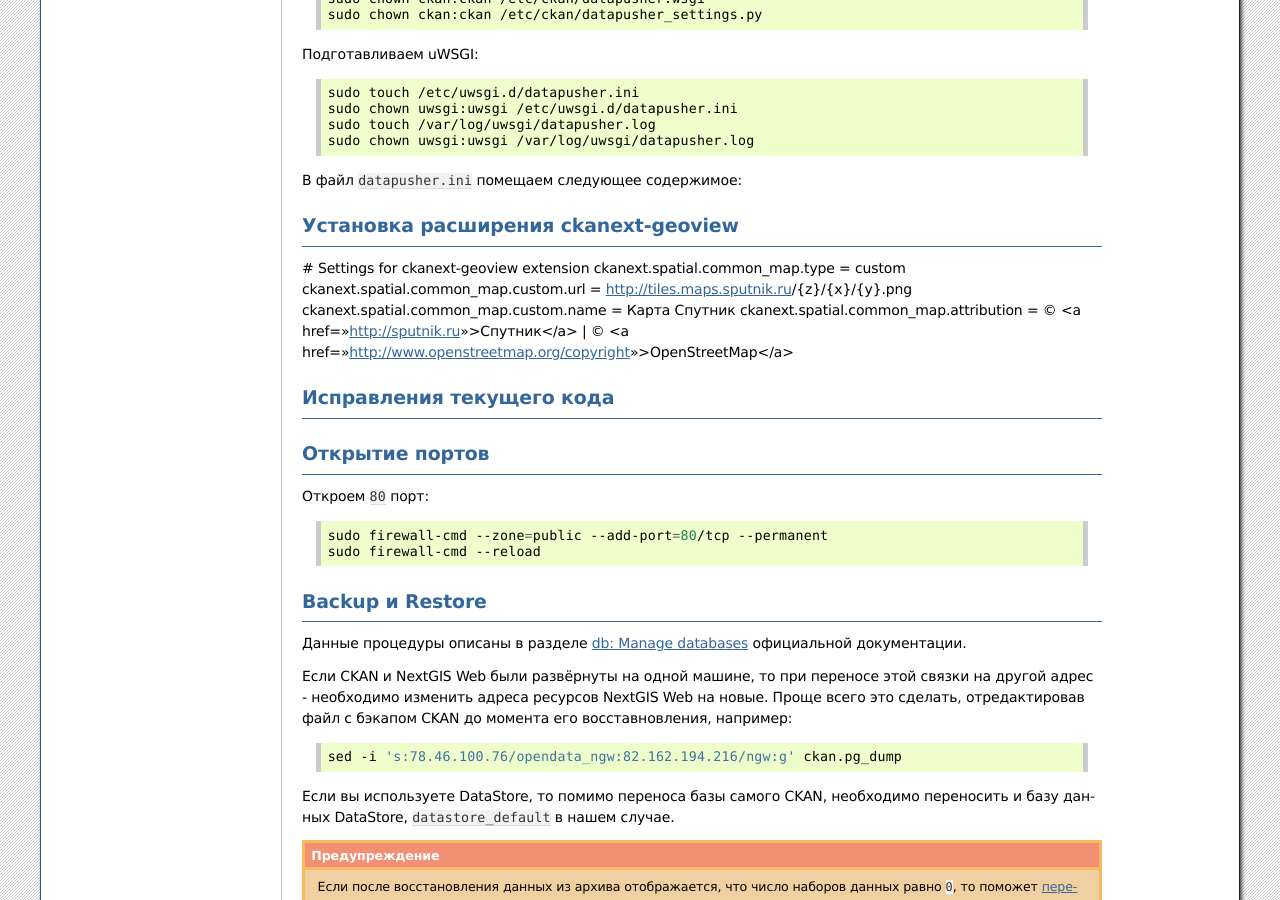
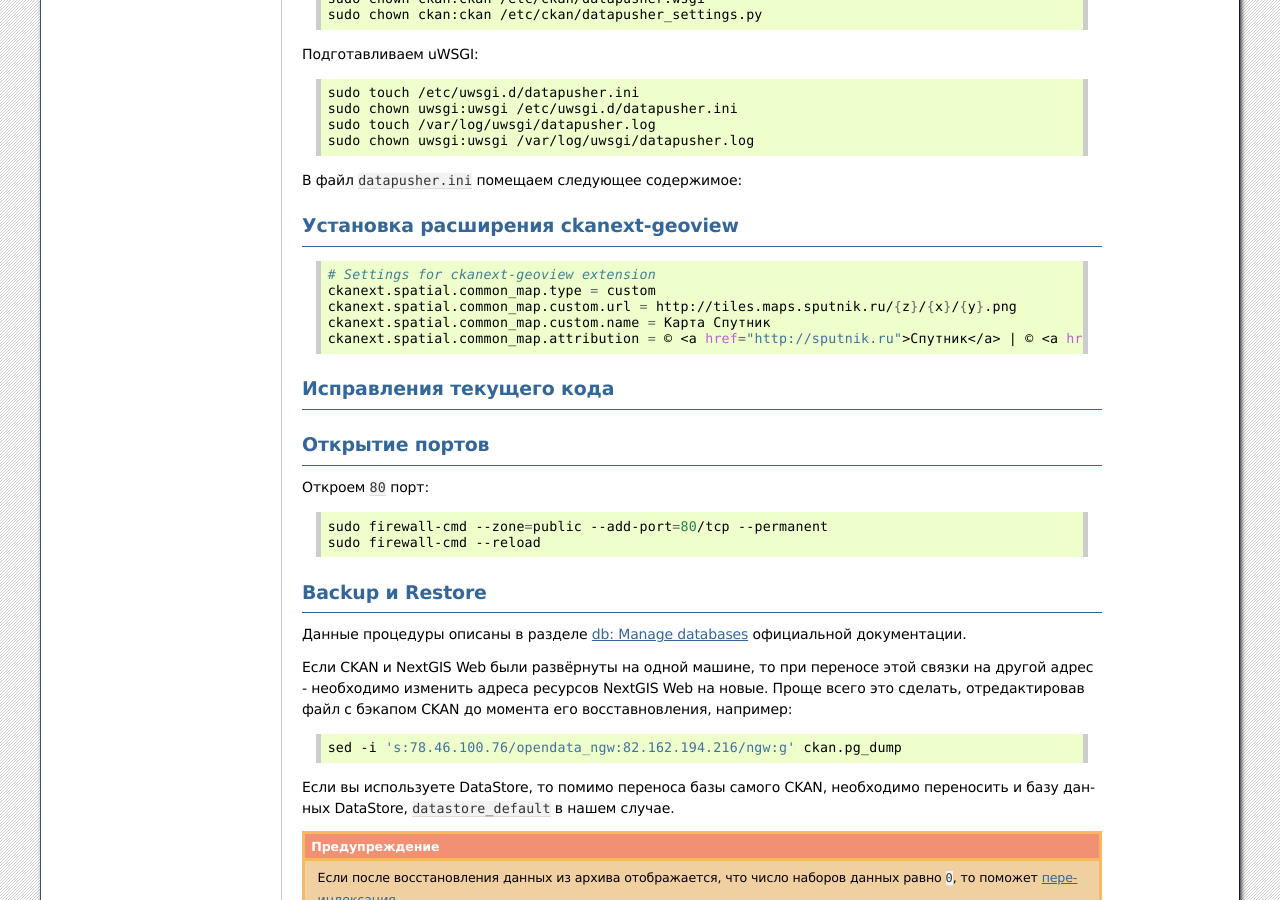
Before and after one commit to nextgis/docs_ogportal, a Sphinx documentation site: the page built from source/install.rst, in a window 1280 px wide and 900 px high, scrolled down 7998 px. Built offline with Sphinx 7.4.7, drawn with Linux system fonts in a browser that asks for light colours; formulas are drawn with MathJax 3; some of the changed text lies outside the part shown.

Commit message:
Исправлено форматирование

```diff
--- a/source/install.rst
+++ b/source/install.rst
@@ -364,8 +364,8 @@ PostgreSQL при старте системы:
     ckan.datapusher.url = http://127.0.0.1:8800/
 
 
-Ссылка на ``who.ini``
----------------------
+Ссылка на who.ini
+-----------------
 
 Файл ``who.ini`` (конфигурационный файл Repoze.who) должен располагаться
 в той же директории, что и конфигурационный файл CKAN:
@@ -595,11 +595,13 @@ PostgreSQL при старте системы:
 
 .. TODO:
 
-# Settings for ckanext-geoview extension
-ckanext.spatial.common_map.type = custom
-ckanext.spatial.common_map.custom.url = http://tiles.maps.sputnik.ru/{z}/{x}/{y}.png
-ckanext.spatial.common_map.custom.name = Карта Спутник
-ckanext.spatial.common_map.attribution = © <a href="http://sputnik.ru">Спутник</a> | © <a href="http://www.openstreetmap.org/copyright">OpenStreetMap</a>
+.. code:: bash
+
+    # Settings for ckanext-geoview extension
+    ckanext.spatial.common_map.type = custom
+    ckanext.spatial.common_map.custom.url = http://tiles.maps.sputnik.ru/{z}/{x}/{y}.png
+    ckanext.spatial.common_map.custom.name = Карта Спутник
+    ckanext.spatial.common_map.attribution = © <a href="http://sputnik.ru">Спутник</a> | © <a href="http://www.openstreetmap.org/copyright">OpenStreetMap</a>
 
 
 Исправления текущего кода
```
